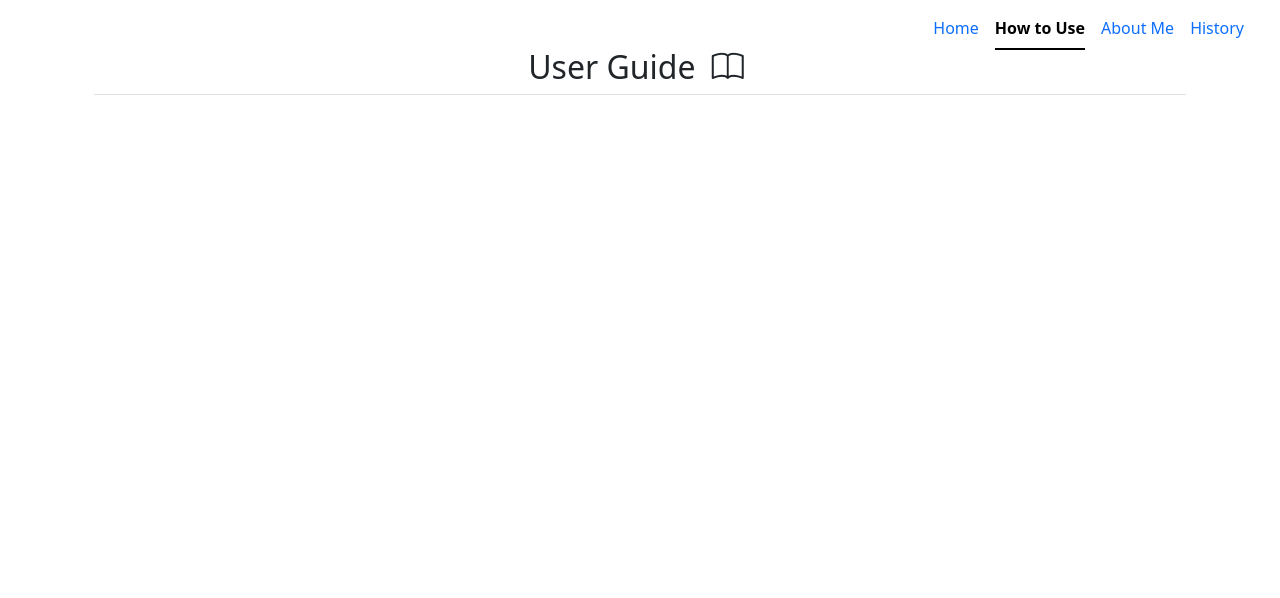
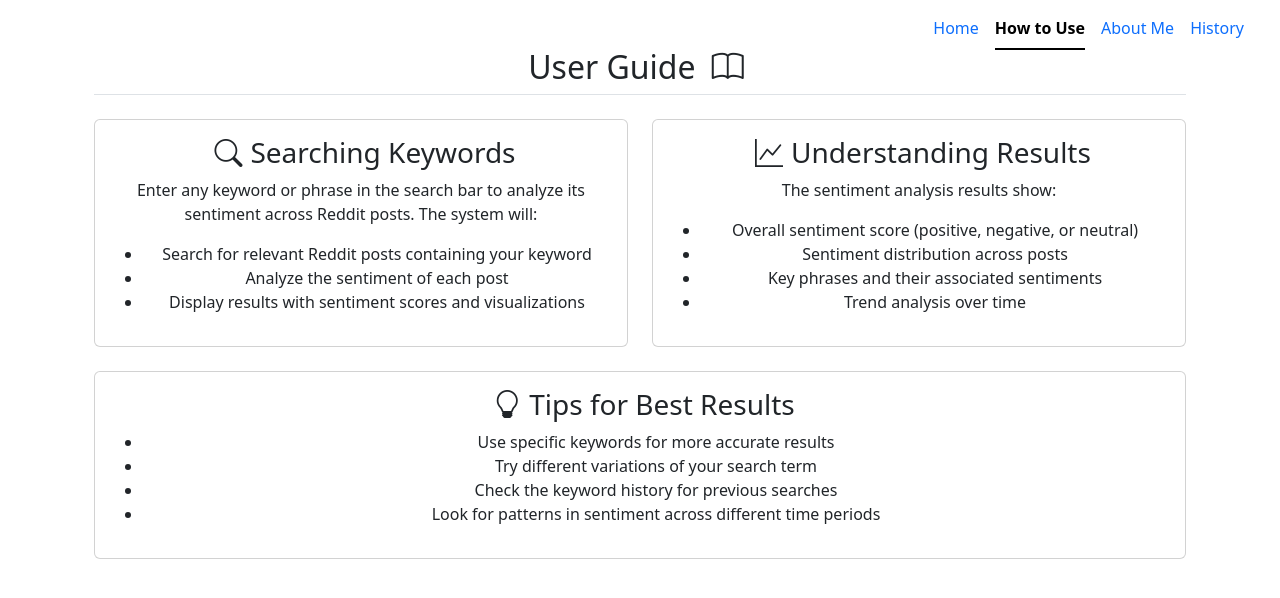
Before and after one commit to georgiakoda/capstone_final, a React (Create React App) app in the folder frontend/: page /howto in a window 1280 px wide. Shown: the top 598 px of the page. Built offline with nearby package versions, Linux system fonts and the light colour scheme.

Commit message:
Update HowTo tab with sentiment analysis instructions and user guide

```diff
--- a/frontend/package.json
+++ b/frontend/package.json
@@ -10,7 +10,7 @@
     "react": "^19.0.0",
     "react-dom": "^19.0.0",
     "react-router-dom": "^7.5.0",
-    "react-scripts": "5.0.1",
+    "react-scripts": "^5.0.1",
     "web-vitals": "^4.2.4"
   },
   "scripts": {
--- a/frontend/src/components/HowTo.js
+++ b/frontend/src/components/HowTo.js
@@ -2,15 +2,58 @@ import React from 'react';
 import 'bootstrap-icons/font/bootstrap-icons.css';
 
 const HowTo = () => (
+    <div className="container px-4 pt-4 my-4">
+        <h2 className="pb-2 border-bottom">User Guide <i className="bi bi-book mx-2"></i></h2>
 
-    <div className="container px-4 pt-4 my-4">
+        <div className="row g-4 py-3">
+            <div className="col-md-6">
+                <div className="card h-100">
+                    <div className="card-body">
+                        <h3 className="card-title"><i className="bi bi-search mx-2"></i>Searching Keywords</h3>
+                        <p className="card-text">
+                            Enter any keyword or phrase in the search bar to analyze its sentiment across Reddit posts.
+                            The system will:
+                        </p>
+                        <ul>
+                            <li>Search for relevant Reddit posts containing your keyword</li>
+                            <li>Analyze the sentiment of each post</li>
+                            <li>Display results with sentiment scores and visualizations</li>
+                        </ul>
+                    </div>
+                </div>
+            </div>
 
+            <div className="col-md-6">
+                <div className="card h-100">
+                    <div className="card-body">
+                        <h3 className="card-title"><i className="bi bi-graph-up mx-2"></i>Understanding Results</h3>
+                        <p className="card-text">
+                            The sentiment analysis results show:
+                        </p>
+                        <ul>
+                            <li>Overall sentiment score (positive, negative, or neutral)</li>
+                            <li>Sentiment distribution across posts</li>
+                            <li>Key phrases and their associated sentiments</li>
+                            <li>Trend analysis over time</li>
+                        </ul>
+                    </div>
+                </div>
+            </div>
 
-
-        <h2 className="pb-2 border-bottom">User Guide <i className="bi bi-book mx-2"></i> </h2>
-
-
-
+            <div className="col-12">
+                <div className="card">
+                    <div className="card-body">
+                        <h3 className="card-title"><i className="bi bi-lightbulb mx-2"></i>Tips for Best Results</h3>
+                        <ul>
+                            <li>Use specific keywords for more accurate results</li>
+                            <li>Try different variations of your search term</li>
+                            <li>Check the keyword history for previous searches</li>
+                            <li>Look for patterns in sentiment across different time periods</li>
+                        </ul>
+                    </div>
+                </div>
+            </div>
+        </div>
     </div>
 );
 
```
